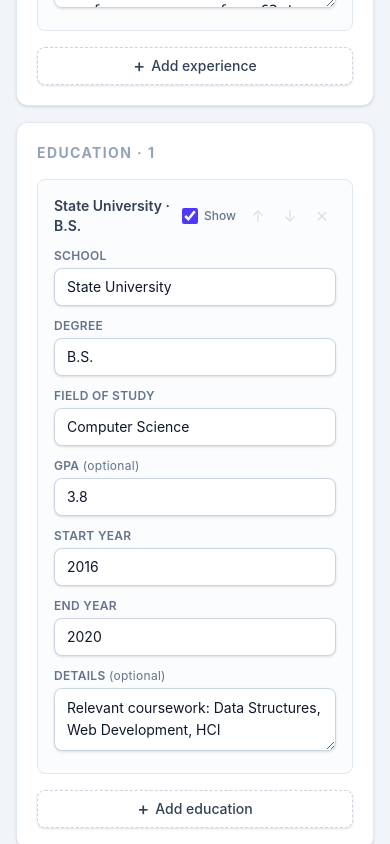
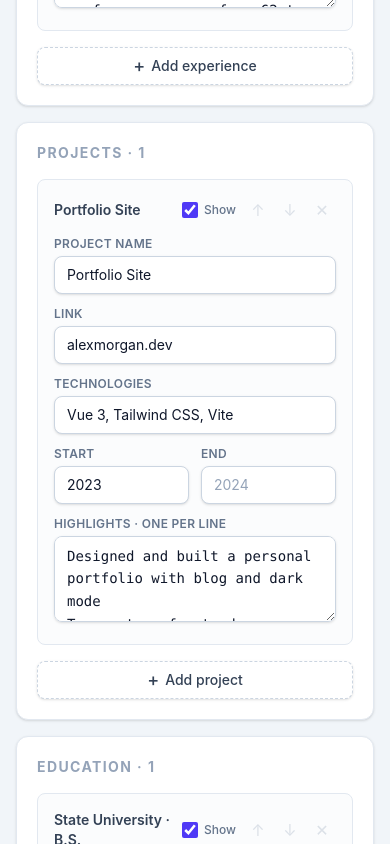
Before and after one commit to Anson2251/resume-tailor, a Vue app: page / in a window 390 px wide. Shown: the part 2040-2884 px from the top of the page. Built offline with nearby package versions, Linux system fonts and the light colour scheme.

Commit message:
feat: add project section and fix empty section issue

```diff
--- a/src/App.vue
+++ b/src/App.vue
@@ -22,7 +22,7 @@ function persist() {
 
 function normalizeVisibility() {
 	// Items saved before the visibility toggle existed default to shown.
-	for (const key of ['experience', 'education', 'skills']) {
+	for (const key of ['experience', 'projects', 'education', 'skills']) {
 		for (const item of resume[key] || []) {
 			if (item.visible === undefined) item.visible = true
 		}
@@ -102,6 +102,8 @@ async function handleImportFile(event) {
 	}
 	if (!confirm(`Import resume from "${file.name}"? Your current content will be replaced.`)) return
 	Object.assign(resume, incoming)
+	// Projects were added later — old exports simply have none.
+	resume.projects = Array.isArray(incoming.projects) ? incoming.projects : []
 	if (parsed.template) template.value = parsed.template
 	if (parsed.accent) accent.value = parsed.accent
 	normalizeVisibility()
--- a/src/components/ResumeForm.vue
+++ b/src/components/ResumeForm.vue
@@ -1,5 +1,5 @@
 <script setup>
-import { blankEducation, blankExperience, blankSkillGroup } from '../data/resume.js'
+import { blankEducation, blankExperience, blankProject, blankSkillGroup } from '../data/resume.js'
 
 const resume = defineModel({ required: true })
 
@@ -12,6 +12,10 @@ function move(list, index, delta) {
 
 function addExperience() {
 	resume.value.experience.push(blankExperience())
+}
+
+function addProject() {
+	resume.value.projects.push(blankProject())
 }
 
 function addEducation() {
@@ -159,6 +163,87 @@ function addSkillGroup() {
 			</button>
 		</section>
 
+		<!-- Projects -->
+		<section class="card p-5">
+			<h2 class="section-title">Projects · {{ resume.projects.length }}</h2>
+
+			<div class="mt-4 space-y-3">
+				<article
+					v-for="(project, i) in resume.projects"
+					:key="project.id"
+					class="rounded-lg border border-slate-200 bg-slate-50/60 p-4"
+					:class="{ 'opacity-60': !project.visible }"
+				>
+					<div class="mb-3 flex items-center justify-between gap-2">
+						<p class="text-sm font-semibold text-slate-700" :class="!project.visible ? 'text-slate-400 line-through decoration-red-400 decoration-2' : ''">
+							{{ project.name || `Project ${i + 1}` }}
+						</p>
+						<div class="flex items-center gap-1">
+							<label class="mr-1 flex cursor-pointer items-center gap-1.5 text-xs font-medium text-slate-500 hover:text-slate-700" title="Show this item on the resume">
+								<input v-model="project.visible" type="checkbox" class="h-4 w-4 rounded accent-indigo-600" />
+								Show
+							</label>
+							<button class="icon-btn" title="Move up" :disabled="i === 0" @click="move(resume.projects, i, -1)">↑</button>
+							<button
+								class="icon-btn"
+								title="Move down"
+								:disabled="i === resume.projects.length - 1"
+								@click="move(resume.projects, i, 1)"
+							>
+								↓
+							</button>
+							<button
+								class="icon-btn hover:!bg-red-50 hover:!text-red-600"
+								title="Remove"
+								:disabled="resume.projects.length === 1"
+								@click="resume.projects.splice(i, 1)"
+							>
+								✕
+							</button>
+						</div>
+					</div>
+
+					<div class="grid grid-cols-1 gap-3 sm:grid-cols-2">
+						<div>
+							<label class="label">Project name</label>
+							<input v-model="project.name" class="input" placeholder="Portfolio Site" />
+						</div>
+						<div>
+							<label class="label">Link</label>
+							<input v-model="project.link" class="input" placeholder="github.com/you/project" />
+						</div>
+						<div>
+							<label class="label">Technologies</label>
+							<input v-model="project.tech" class="input" placeholder="Vue 3, Tailwind CSS" />
+						</div>
+						<div class="grid grid-cols-2 gap-3">
+							<div>
+								<label class="label">Start</label>
+								<input v-model="project.startDate" class="input" placeholder="2023" />
+							</div>
+							<div>
+								<label class="label">End</label>
+								<input v-model="project.endDate" class="input" placeholder="2024" />
+							</div>
+						</div>
+						<div class="sm:col-span-2">
+							<label class="label">Highlights · one per line</label>
+							<textarea
+								v-model="project.bullets"
+								class="textarea font-mono"
+								rows="3"
+								placeholder="What it does, your role, outcome…"
+							/>
+						</div>
+					</div>
+				</article>
+			</div>
+
+			<button class="btn btn-secondary mt-4 w-full border-dashed" @click="addProject">
+				<span class="text-lg leading-none">+</span> Add project
+			</button>
+		</section>
+
 		<!-- Education -->
 		<section class="card p-5">
 			<h2 class="section-title">Education · {{ resume.education.length }}</h2>
--- a/src/components/templates/ClassicTemplate.vue
+++ b/src/components/templates/ClassicTemplate.vue
@@ -27,6 +27,7 @@ function dateRange(start, end, current) {
 // Only items ticked "Show" in the form appear on the resume.
 const shown = computed(() => ({
 	experience: visibleItems(props.resume.experience),
+	projects: visibleItems(props.resume.projects),
 	education: visibleItems(props.resume.education),
 	skills: visibleItems(props.resume.skills)
 }))
@@ -55,7 +56,7 @@ const shown = computed(() => ({
 			<p class="mt-2 text-[13.5px] leading-relaxed">{{ resume.contact.summary }}</p>
 		</section>
 
-		<section class="mt-6">
+		<section v-if="shown.experience.length" class="mt-6">
 			<h2
 				class="border-b pb-1 text-sm font-bold tracking-[0.25em] uppercase"
 				:style="{ color: accent, borderColor: `${accent}55` }"
@@ -78,7 +79,32 @@ const shown = computed(() => ({
 			</div>
 		</section>
 
-		<section class="mt-6">
+		<section v-if="shown.projects.length" class="mt-6">
+			<h2
+				class="border-b pb-1 text-sm font-bold tracking-[0.25em] uppercase"
+				:style="{ color: accent, borderColor: `${accent}55` }"
+			>
+				Projects
+			</h2>
+			<div class="mt-3 space-y-5">
+				<article v-for="project in shown.projects" :key="project.id" class="avoid-break">
+					<div class="flex items-baseline justify-between">
+						<h3 class="text-[15px] font-bold">{{ project.name || 'Project' }}</h3>
+						<span class="shrink-0 pl-3 text-[12.5px] italic text-slate-500">{{
+							dateRange(project.startDate, project.endDate, false)
+						}}</span>
+					</div>
+					<p v-if="project.tech || project.link" class="text-[12.5px] italic text-slate-500">
+						{{ [project.tech, project.link].filter(Boolean).join('  ·  ') }}
+					</p>
+					<ul class="mt-1.5 list-disc space-y-1 pl-5 text-[13.5px] leading-relaxed">
+						<li v-for="(b, bi) in splitLines(project.bullets)" :key="bi">{{ b }}</li>
+					</ul>
+				</article>
+			</div>
+		</section>
+
+		<section v-if="shown.education.length" class="mt-6">
 			<h2
 				class="border-b pb-1 text-sm font-bold tracking-[0.25em] uppercase"
 				:style="{ color: accent, borderColor: `${accent}55` }"
@@ -101,7 +127,7 @@ const shown = computed(() => ({
 			</div>
 		</section>
 
-		<section class="avoid-break mt-6">
+		<section v-if="shown.skills.length" class="avoid-break mt-6">
 			<h2
 				class="border-b pb-1 text-sm font-bold tracking-[0.25em] uppercase"
 				:style="{ color: accent, borderColor: `${accent}55` }"
--- a/src/components/templates/MinimalTemplate.vue
+++ b/src/components/templates/MinimalTemplate.vue
@@ -27,6 +27,7 @@ function dateRange(start, end, current) {
 // Only items ticked "Show" in the form appear on the resume.
 const shown = computed(() => ({
 	experience: visibleItems(props.resume.experience),
+	projects: visibleItems(props.resume.projects),
 	education: visibleItems(props.resume.education),
 	skills: visibleItems(props.resume.skills)
 }))
@@ -53,7 +54,7 @@ const shown = computed(() => ({
 			<p class="mt-2 max-w-[62ch] text-[14px] leading-relaxed text-slate-600">{{ resume.contact.summary }}</p>
 		</section>
 
-		<section class="mt-8">
+		<section v-if="shown.experience.length" class="mt-8">
 			<h2 class="text-xs font-semibold tracking-[0.2em] text-slate-400 uppercase">Experience</h2>
 			<div class="mt-4 space-y-6">
 				<article v-for="job in shown.experience" :key="job.id" class="avoid-break">
@@ -80,10 +81,37 @@ const shown = computed(() => ({
 			</div>
 		</section>
 
+		<section v-if="shown.projects.length" class="mt-8">
+			<h2 class="text-xs font-semibold tracking-[0.2em] text-slate-400 uppercase">Projects</h2>
+			<div class="mt-4 space-y-6">
+				<article v-for="project in shown.projects" :key="project.id" class="avoid-break">
+					<div class="flex items-baseline justify-between">
+						<h3 class="text-[16px] font-semibold text-slate-900">{{ project.name || 'Project' }}</h3>
+						<span class="shrink-0 pl-4 text-[12px] font-medium tracking-wide text-slate-400 uppercase">{{
+							dateRange(project.startDate, project.endDate, false)
+						}}</span>
+					</div>
+					<p class="mt-0.5 text-[13px]" :style="{ color: accent }">
+						{{ [project.tech, project.link].filter(Boolean).join('  ·  ') }}
+					</p>
+					<ul class="mt-2 space-y-1.5">
+						<li
+							v-for="(b, bi) in splitLines(project.bullets)"
+							:key="bi"
+							class="flex text-[13.5px] leading-relaxed text-slate-600"
+						>
+							<span class="mt-[9px] mr-2.5 h-1 w-1 shrink-0 rounded-full" :style="{ backgroundColor: accent }" />
+							<span>{{ b }}</span>
+						</li>
+					</ul>
+				</article>
+			</div>
+		</section>
+
 		<div class="mt-8 h-px bg-slate-200" />
 
 		<div class="mt-8 flex">
-			<section class="w-1/2 min-w-0 pr-5">
+			<section v-if="shown.education.length" class="min-w-0 flex-1 pr-5">
 				<h2 class="text-xs font-semibold tracking-[0.2em] text-slate-400 uppercase">Education</h2>
 				<div class="mt-4 space-y-4">
 					<article v-for="edu in shown.education" :key="edu.id" class="avoid-break">
@@ -97,7 +125,7 @@ const shown = computed(() => ({
 				</div>
 			</section>
 
-			<section class="avoid-break w-1/2 min-w-0 pl-5">
+			<section v-if="shown.skills.length" class="avoid-break min-w-0 flex-1 pl-5">
 				<h2 class="text-xs font-semibold tracking-[0.2em] text-slate-400 uppercase">Skills</h2>
 				<div class="mt-4 space-y-3">
 					<div v-for="group in shown.skills" :key="group.id">
--- a/src/components/templates/ModernTemplate.vue
+++ b/src/components/templates/ModernTemplate.vue
@@ -20,6 +20,7 @@ const linksLine = computed(() =>
 // Only items ticked "Show" in the form appear on the resume.
 const shown = computed(() => ({
 	experience: visibleItems(props.resume.experience),
+	projects: visibleItems(props.resume.projects),
 	education: visibleItems(props.resume.education),
 	skills: visibleItems(props.resume.skills)
 }))
@@ -49,7 +50,7 @@ function dateRange(start, end, current) {
 					<p class="text-[13.5px] leading-relaxed text-slate-600">{{ resume.contact.summary }}</p>
 				</section>
 
-				<section class="mb-7">
+				<section v-if="shown.experience.length" class="mb-7">
 					<h2 class="mb-3 text-xs font-bold tracking-[0.18em] uppercase" :style="{ color: accent }">Experience</h2>
 					<div class="space-y-5">
 						<article v-for="job in shown.experience" :key="job.id" class="avoid-break">
@@ -69,7 +70,27 @@ function dateRange(start, end, current) {
 					</div>
 				</section>
 
-				<section>
+				<section v-if="shown.projects.length" class="mb-7">
+					<h2 class="mb-3 text-xs font-bold tracking-[0.18em] uppercase" :style="{ color: accent }">Projects</h2>
+					<div class="space-y-5">
+						<article v-for="project in shown.projects" :key="project.id" class="avoid-break">
+							<div class="flex items-baseline justify-between">
+								<h3 class="text-[15px] font-bold text-slate-900">{{ project.name || 'Project' }}</h3>
+								<span class="shrink-0 pl-3 text-xs font-medium text-slate-500">{{
+									dateRange(project.startDate, project.endDate, false)
+								}}</span>
+							</div>
+							<p class="text-[13px] font-medium text-slate-500">
+								{{ [project.tech, project.link].filter(Boolean).join(' · ') }}
+							</p>
+							<ul class="mt-1.5 list-disc space-y-1 pl-5 text-[13.5px] leading-relaxed text-slate-600">
+								<li v-for="(b, bi) in splitLines(project.bullets)" :key="bi">{{ b }}</li>
+							</ul>
+						</article>
+					</div>
+				</section>
+
+				<section v-if="shown.education.length">
 					<h2 class="mb-3 text-xs font-bold tracking-[0.18em] uppercase" :style="{ color: accent }">Education</h2>
 					<div class="space-y-4">
 						<article v-for="edu in shown.education" :key="edu.id" class="avoid-break">
@@ -88,7 +109,7 @@ function dateRange(start, end, current) {
 				</section>
 			</div>
 
-			<aside class="w-[220px] shrink-0 bg-slate-50 px-6 py-8">
+			<aside v-if="shown.skills.length" class="w-[220px] shrink-0 bg-slate-50 px-6 py-8">
 				<section class="avoid-break">
 					<h2 class="mb-3 text-xs font-bold tracking-[0.18em] uppercase" :style="{ color: accent }">Skills</h2>
 					<div class="space-y-4">
--- a/src/data/resume.js
+++ b/src/data/resume.js
@@ -12,6 +12,17 @@ export const blankExperience = () => ({
 	startDate: '',
 	endDate: '',
 	current: false,
+	bullets: ''
+})
+
+export const blankProject = () => ({
+	id: uid(),
+	visible: true,
+	name: '',
+	link: '',
+	tech: '',
+	startDate: '',
+	endDate: '',
 	bullets: ''
 })
 
@@ -46,6 +57,7 @@ export const blankResume = () => ({
 		summary: ''
 	},
 	experience: [blankExperience()],
+	projects: [blankProject()],
 	education: [blankEducation()],
 	skills: [blankSkillGroup()]
 })
@@ -86,6 +98,19 @@ export const sampleResume = () => ({
 			current: false,
 			bullets:
 				'Shipped marketing site and checkout flow serving 200k monthly visitors\nImproved Lighthouse performance score from 62 to 94\nCollaborated with designers to implement a Tailwind-based design system'
+		}
+	],
+	projects: [
+		{
+			id: uid(),
+			visible: true,
+			name: 'Portfolio Site',
+			link: 'alexmorgan.dev',
+			tech: 'Vue 3, Tailwind CSS, Vite',
+			startDate: '2023',
+			endDate: '',
+			bullets:
+				'Designed and built a personal portfolio with blog and dark mode\nTop post on frontend performance reached 15k readers'
 		}
 	],
 	education: [
```
Also changed, not shown: 1 other file (tests, documents, lock files or other folders).
